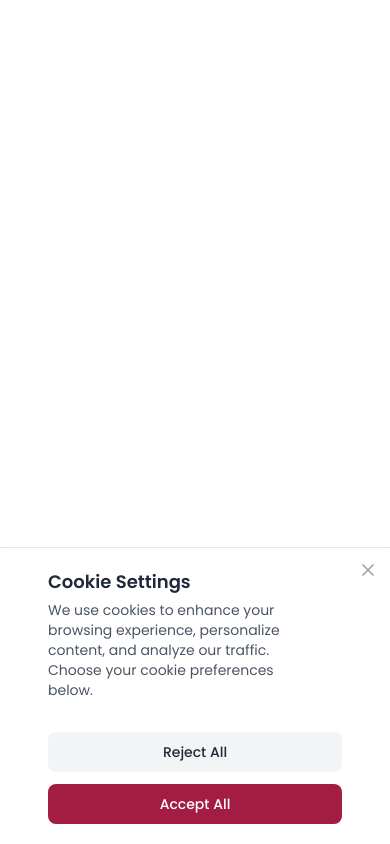
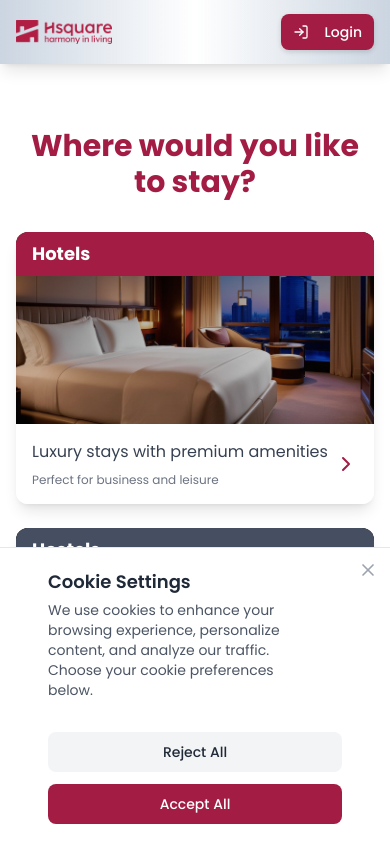
Before and after one commit to aekutetechnologies/hotel, a Next.js app in the folder frontend/: page / in a window 390 px wide. Built offline with nearby package versions, Linux system fonts and the light colour scheme; no server answers.

Commit message:
Added modify booking button

```diff
--- a/frontend/src/app/page.tsx
+++ b/frontend/src/app/page.tsx
@@ -2,7 +2,7 @@
 
 import { useEffect, useState } from "react";
 import { motion, AnimatePresence } from "framer-motion";
-import { LogIn } from "lucide-react";
+import { LogIn, Hotel, HomeIcon, ChevronRight } from "lucide-react";
 import { LoginDialog } from "@/components/LoginDialog";
 import { ProfileDropdown } from "@/components/profile-dropdown";
 import { NewButton } from "@/components/ui/new-button";
@@ -180,11 +180,121 @@ export default function Home() {
             </nav>
           </motion.div>
 
-          {/* Home Hero Section */}
+          {/* Mobile navbar and selection */}
+          <motion.div
+            className="md:hidden fixed top-0 left-0 right-0 z-50"
+            initial={{ opacity: 0, y: -20 }}
+            animate={{ opacity: 1, y: 0 }}
+            transition={{ duration: 0.5 }}
+          >
+            <nav
+              className="mx-auto px-4 py-3 flex justify-between items-center bg-gradient-to-r from-slate-300 via-transparent to-slate-300 backdrop-blur-md shadow-lg w-full"
+            >
+              <div className="py-2">
+                <Logo />
+              </div>
+              {isLoggedIn ? (
+                <ProfileDropdown
+                  userName={userName}
+                  onLogout={handleLogout}
+                />
+              ) : (
+                <NewButton
+                  variant="default"
+                  onClick={handleLoginClick}
+                  size="sm"
+                >
+                  <LogIn className="w-5 h-5 mr-2" />
+                  <span>Login</span>
+                </NewButton>
+              )}
+            </nav>
+          </motion.div>
+
+          {/* Mobile View Selection Cards */}
+          <div className="md:hidden flex flex-col items-center justify-center mt-24 px-4 py-8">
+            <motion.h1
+              className="text-3xl font-bold text-center mb-8 text-[#A31C44]"
+              initial={{ opacity: 0, y: 20 }}
+              animate={{ opacity: 1, y: 0 }}
+              transition={{ delay: 0.2, duration: 0.5 }}
+            >
+              Where would you like to stay?
+            </motion.h1>
+
+            <div className="w-full space-y-6">
+              {/* Hotels Card */}
+              <motion.div
+                className="w-full rounded-xl overflow-hidden shadow-lg cursor-pointer"
+                onClick={() => handleDiscover("hotels")}
+                initial={{ opacity: 0, y: 20 }}
+                animate={{ opacity: 1, y: 0 }}
+                transition={{ delay: 0.3, duration: 0.5 }}
+                whileHover={{ scale: 1.02 }}
+                whileTap={{ scale: 0.98 }}
+              >
+                <div className="relative h-48 w-full">
+                  <div className="absolute inset-0 bg-gradient-to-b from-black/50 to-transparent z-10" />
+                  <img
+                    src={hotelImages[0]}
+                    alt="Hotel"
+                    className="w-full h-full object-cover"
+                  />
+                  <div className="absolute top-0 left-0 right-0 bg-[#A31C44] text-white py-2 px-4 z-20">
+                    <h3 className="text-lg font-bold">Hotels</h3>
+                  </div>
+                </div>
+                <div className="p-4 bg-white">
+                  <div className="flex justify-between items-center">
+                    <div>
+                      <p className="text-gray-700 mb-2">Luxury stays with premium amenities</p>
+                      <p className="text-xs text-gray-500">Perfect for business and leisure</p>
+                    </div>
+                    <ChevronRight className="w-6 h-6 text-[#A31C44]" />
+                  </div>
+                </div>
+              </motion.div>
+
+              {/* Hostels Card */}
+              <motion.div
+                className="w-full rounded-xl overflow-hidden shadow-lg cursor-pointer"
+                onClick={() => handleDiscover("hostels")}
+                initial={{ opacity: 0, y: 20 }}
+                animate={{ opacity: 1, y: 0 }}
+                transition={{ delay: 0.4, duration: 0.5 }}
+                whileHover={{ scale: 1.02 }}
+                whileTap={{ scale: 0.98 }}
+              >
+                <div className="relative h-48 w-full">
+                  <div className="absolute inset-0 bg-gradient-to-b from-black/50 to-transparent z-10" />
+                  <img
+                    src={hostelImages[0]}
+                    alt="Hostel"
+                    className="w-full h-full object-cover"
+                  />
+                  <div className="absolute top-0 left-0 right-0 bg-[#454F61] text-white py-2 px-4 z-20">
+                    <h3 className="text-lg font-bold">Hostels</h3>
+                  </div>
+                </div>
+                <div className="p-4 bg-white">
+                  <div className="flex justify-between items-center">
+                    <div>
+                      <p className="text-gray-700 mb-2">Affordable community living</p>
+                      <p className="text-xs text-gray-500">Ideal for students and backpackers</p>
+                    </div>
+                    <ChevronRight className="w-6 h-6 text-[#454F61]" />
+                  </div>
+                </div>
+              </motion.div>
+            </div>
+          </div>
+
+          {/* Home Hero Section - Only visible on desktop */}
           <motion.div
             initial={{ opacity: 0, scale: 0.95 }}
             animate={{ opacity: 1, scale: 1 }}
             transition={{ duration: 0.5 }}
+            className="hidden md:block"
           >
             <HomeHero
               hotelImages={hotelImages}
```
